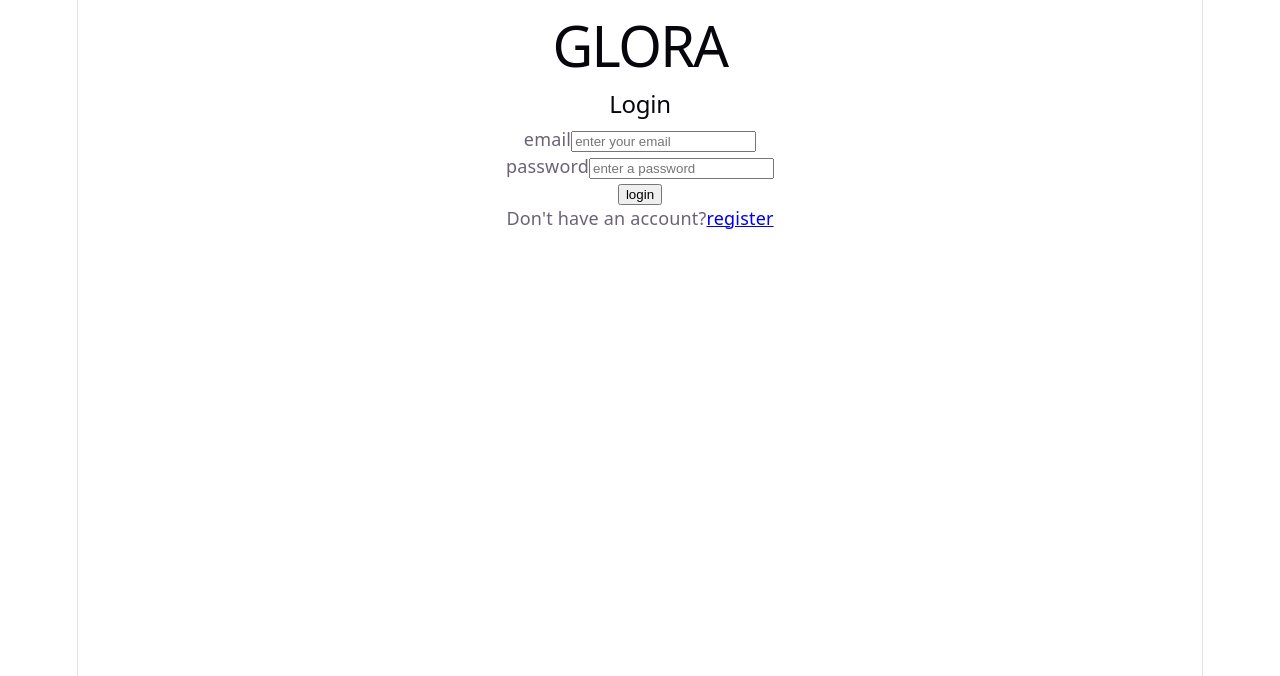
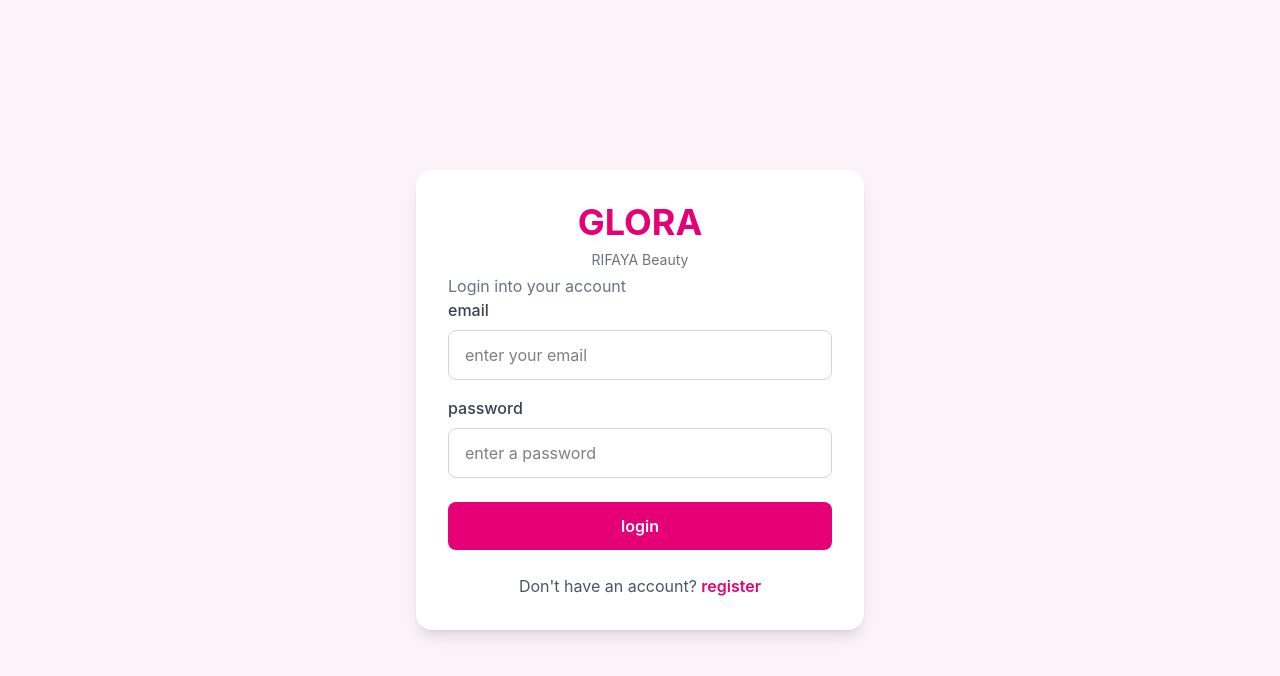
Before and after one commit to ridhafathima1/e-commerce-project, a React (Vite) app: page /login in a window 1280 px wide. Shown: the top 676 px of the page. Built offline with nearby package versions, Linux system fonts and the light colour scheme.

Commit message:
Successfully designed login page

```diff
--- a/package.json
+++ b/package.json
@@ -10,9 +10,11 @@
     "preview": "vite preview"
   },
   "dependencies": {
+    "@tailwindcss/vite": "^4.3.3",
     "react": "^19.2.8",
     "react-dom": "^19.2.8",
-    "react-router-dom": "^7.18.4"
+    "react-router-dom": "^7.18.4",
+    "tailwindcss": "^4.3.3"
   },
   "devDependencies": {
     "@eslint/js": "^10.0.1",
--- a/src/index.css
+++ b/src/index.css
@@ -1,111 +1 @@
-:root {
-  --text: #6b6375;
-  --text-h: #08060d;
-  --bg: #fff;
-  --border: #e5e4e7;
-  --code-bg: #f4f3ec;
-  --accent: #aa3bff;
-  --accent-bg: rgba(170, 59, 255, 0.1);
-  --accent-border: rgba(170, 59, 255, 0.5);
-  --social-bg: rgba(244, 243, 236, 0.5);
-  --shadow:
-    rgba(0, 0, 0, 0.1) 0 10px 15px -3px, rgba(0, 0, 0, 0.05) 0 4px 6px -2px;
-
-  --sans: system-ui, 'Segoe UI', Roboto, sans-serif;
-  --heading: system-ui, 'Segoe UI', Roboto, sans-serif;
-  --mono: ui-monospace, Consolas, monospace;
-
-  font: 18px/145% var(--sans);
-  letter-spacing: 0.18px;
-  color-scheme: light dark;
-  color: var(--text);
-  background: var(--bg);
-  font-synthesis: none;
-  text-rendering: optimizeLegibility;
-  -webkit-font-smoothing: antialiased;
-  -moz-osx-font-smoothing: grayscale;
-
-  @media (max-width: 1024px) {
-    font-size: 16px;
-  }
-}
-
-@media (prefers-color-scheme: dark) {
-  :root {
-    --text: #9ca3af;
-    --text-h: #f3f4f6;
-    --bg: #16171d;
-    --border: #2e303a;
-    --code-bg: #1f2028;
-    --accent: #c084fc;
-    --accent-bg: rgba(192, 132, 252, 0.15);
-    --accent-border: rgba(192, 132, 252, 0.5);
-    --social-bg: rgba(47, 48, 58, 0.5);
-    --shadow:
-      rgba(0, 0, 0, 0.4) 0 10px 15px -3px, rgba(0, 0, 0, 0.25) 0 4px 6px -2px;
-  }
-
-  #social .button-icon {
-    filter: invert(1) brightness(2);
-  }
-}
-
-body {
-  margin: 0;
-}
-
-#root {
-  width: 1126px;
-  max-width: 100%;
-  margin: 0 auto;
-  text-align: center;
-  border-inline: 1px solid var(--border);
-  min-height: 100svh;
-  display: flex;
-  flex-direction: column;
-  box-sizing: border-box;
-}
-
-h1,
-h2 {
-  font-family: var(--heading);
-  font-weight: 500;
-  color: var(--text-h);
-}
-
-h1 {
-  font-size: 56px;
-  letter-spacing: -1.68px;
-  margin: 32px 0;
-  @media (max-width: 1024px) {
-    font-size: 36px;
-    margin: 20px 0;
-  }
-}
-h2 {
-  font-size: 24px;
-  line-height: 118%;
-  letter-spacing: -0.24px;
-  margin: 0 0 8px;
-  @media (max-width: 1024px) {
-    font-size: 20px;
-  }
-}
-p {
-  margin: 0;
-}
-
-code,
-.counter {
-  font-family: var(--mono);
-  display: inline-flex;
-  border-radius: 4px;
-  color: var(--text-h);
-}
-
-code {
-  font-size: 15px;
-  line-height: 135%;
-  padding: 4px 8px;
-  background: var(--code-bg);
-}
+@import "tailwindcss"
--- a/src/pages/login.jsx
+++ b/src/pages/login.jsx
@@ -9,26 +9,30 @@ function Login(){
         console.log("password:",password)
     }
     return (
-        <div >
-            <h1>
+        <div className="flex min-h-screen items-center justify-center bg-pink-50 px-4">
+            <div className="w-full max-w-md rounded-2xl bg-white p-8 shadow-lg">
+            <h1 className="text-center text-4xl font-bold text-pink-600">
                  GLORA
             </h1>
-            <h2>
-                Login
+            <p  className="mt-2 text-center text-sm text-gray-500">RIFAYA Beauty</p>
+            <h2 className="mt-1 text-gray-500">
+                Login into your account
             </h2>
             <form onSubmit={handlelogin}>
-                <div>
-                    <label>email</label>
+                <div className="mb-4">
+                    <label className="mb-2 block font-medium text-gray-700">email</label>
                     <input type="email"
-                    placeholder="enter your email" onChange={(e)=>setemail(e.target.value)}/>
+                    placeholder="enter your email" onChange={(e)=>setemail(e.target.value)}               className="w-full rounded-lg border border-gray-300 px-4 py-3 outline-none focus:border-pink-500"/>
                 </div>
-                <div>
-                    <label>password</label>
-                    <input type="password" placeholder="enter a password" onChange={(e)=>setpassword(e.target.value)} />
+                <div className="mb-6">
+                    <label className="mb-2 block font-medium text-gray-700">password</label>
+                    <input type="password" placeholder="enter a password" onChange={(e)=>setpassword(e.target.value)}                className="w-full rounded-lg border border-gray-300 px-4 py-3 outline-none focus:border-pink-500"/>
                 </div>
-                <button type="submit">login</button>
-                <p>Don't have an account?<Link to="/register">register</Link></p>
+                <button             className="w-full rounded-lg bg-pink-600 py-3 font-semibold text-white hover:bg-pink-700"
+type="submit">login</button>
+                <p className="mt-6 text-center text-gray-600">Don't have an account?{" "}<Link to="/register" className="font-semibold text-pink-600 hover:underline">register</Link></p>
             </form>
+        </div>
         </div>
     )
 }
--- /dev/null
+++ b/src/pages/products.jsx
@@ -0,0 +1,38 @@
+import {useQuery} from "@tanstack/react-query"
+import axios from "axios"
+function Products(){
+    const{data,isLoading,isError}=useQuery({
+        queryKey:["products"],
+        queryFn:()=>axios.get("http://localhost:3000/product")
+        .then((res)=>res.data)
+    })
+    if(isLoading){
+        return <h2>
+            Loading...
+        </h2>
+    }
+    if(isError){
+        return <h2>Something went wrong</h2>
+    }
+    return (
+        <div>
+            <h1>Glowra products</h1>
+            <div>
+                            {data.products.map((product)=>(
+                <div key={product.id}>
+                    <img src={product.image} alt={product.name} width="200"></img>
+                    <h2>{product.name}</h2>
+                    <p>{product.gategory}</p>
+                    <p>{product.description}</p>
+                    <p>{product.description}</p>
+                    <p>stock:{product.stock}</p>
+                    <Link to={`/products/${product.id}`}>
+                    <button>
+                        view details</button></Link>
+                </div>
+            ))}
+        </div>
+        </div>
+    )
+}
+export default Products;
--- a/src/pages/register.jsx
+++ b/src/pages/register.jsx
@@ -30,7 +30,7 @@ function Register(){
                 <input type="password" placeholder="create a password" onChange={(e)=>setpassword(e.target.value)}/>
             </div>
             <button type="submit">Register</button>
-            <p>already have an account<Link to="/login">login</Link></p>
+            <p>already have an account?<Link to="/login">login</Link></p>
         </form>
     </div>
     )
--- a/vite.config.js
+++ b/vite.config.js
@@ -1,7 +1,7 @@
-import react from '@vitejs/plugin-react'
-import { defineConfig } from 'vite'
+import { defineConfig } from "vite";
+import react from "@vitejs/plugin-react";
+import tailwindcss from "@tailwindcss/vite";
 
-// https://vite.dev/config/
 export default defineConfig({
-  plugins: [react()],
-})
+  plugins: [react(), tailwindcss()],
+});
```
Also changed, not shown: src/pages/home.jsx (line endings or trailing spaces), 1 other file (tests, documents, lock files or other folders).
